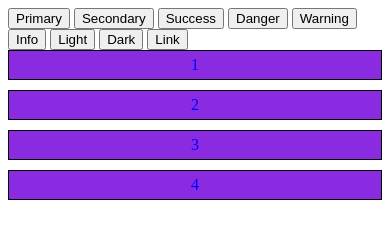
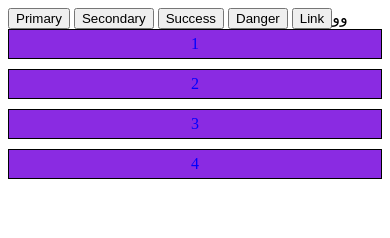
Before and after one commit to HelalMeftah/responsive, a plain HTML site: page index.html in a window 390 px wide. Drawn offline with Linux system fonts and the light colour scheme.

Commit message:
responsive

```diff
--- a/index.html
+++ b/index.html
@@ -12,12 +12,12 @@
 <button type="button" class="btn btn-secondary">Secondary</button>
 <button type="button" class="btn btn-success">Success</button>
 <button type="button" class="btn btn-danger">Danger</button>
-<button type="button" class="btn btn-warning">Warning</button>
+<!-- <button type="button" class="btn btn-warning">Warning</button>
 <button type="button" class="btn btn-info">Info</button>
 <button type="button" class="btn btn-light">Light</button>
-<button type="button" class="btn btn-dark">Dark</button>
+<button type="button" class="btn btn-dark">Dark</button> -->
 
-<button type="button" class="btn btn-link">Link</button>
+<button type="button" class="btn btn-link">Link</button>وو
 
 
     <div class="parent">
```
